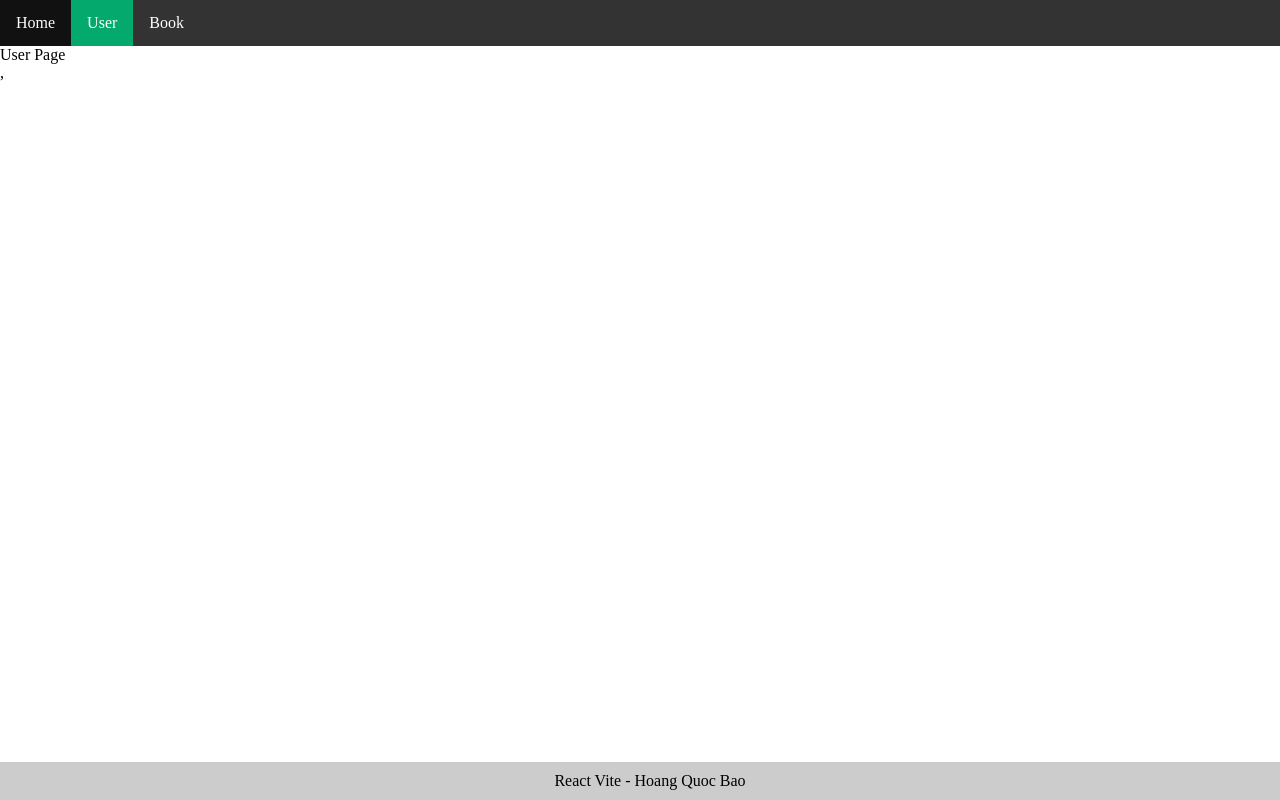
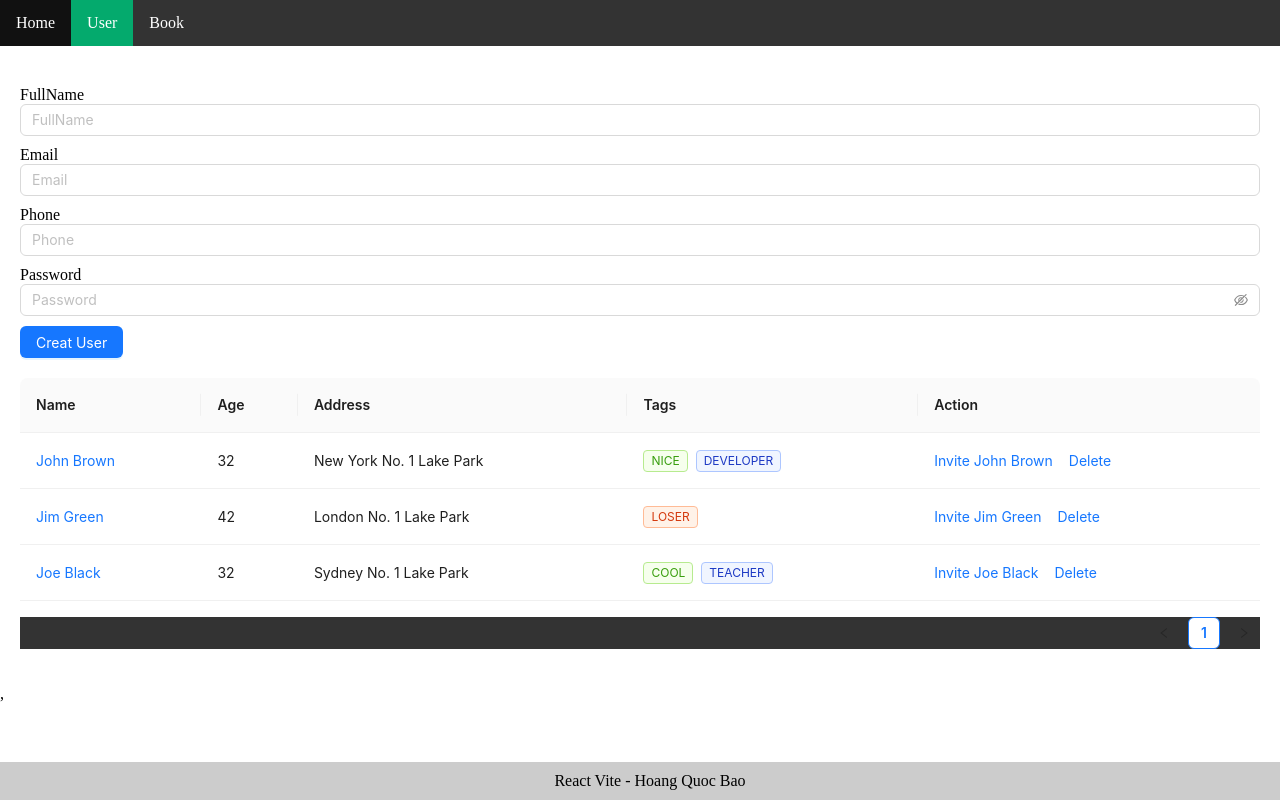
Before and after one commit to hqb2k4/reactjs_base, a React (Vite) app: page /users in a window 1280 px wide. Built offline with nearby package versions, Linux system fonts and the light colour scheme.

Commit message:
Design Form by Atd

```diff
--- a/package.json
+++ b/package.json
@@ -10,6 +10,8 @@
     "preview": "vite preview"
   },
   "dependencies": {
+    "@ant-design/icons": "^6.0.0",
+    "antd": "^5.27.0",
     "react": "^19.1.0",
     "react-dom": "^19.1.0",
     "react-router": "^7.8.0"
--- /dev/null
+++ b/src/component/user/user.form.jsx
@@ -0,0 +1,30 @@
+import { Button, Input } from 'antd';
+const UserForm = () => {
+    return (
+        <div className='user-form' style={{margin: '20px 0'}}>
+            <div style={{display: 'flex', flexDirection: 'column', gap: '10px'}}>
+                <div>
+                    <span>FullName</span>
+                    <Input placeholder="FullName" />
+                </div>
+                 <div>
+                    <span>Email</span>
+                    <Input placeholder="Email" />
+                </div>
+                 <div>
+                    <span>Phone</span>
+                    <Input placeholder="Phone" />
+                </div>
+                 <div>
+                    <span>Password</span>
+                    <Input.Password placeholder="Password" />
+                </div>
+                <div>
+                    <Button type="primary">Creat User</Button>
+                </div>
+            </div>
+        </div>
+
+    );
+}
+export default UserForm;
--- /dev/null
+++ b/src/component/user/user.table.jsx
@@ -0,0 +1,79 @@
+import { Space, Table, Tag } from 'antd';
+
+const UserTable = () => {
+    const columns = [
+        {
+            title: 'Name',
+            dataIndex: 'name',
+            key: 'name',
+            render: text => <a>{text}</a>,
+        },
+        {
+            title: 'Age',
+            dataIndex: 'age',
+            key: 'age',
+        },
+        {
+            title: 'Address',
+            dataIndex: 'address',
+            key: 'address',
+        },
+        {
+            title: 'Tags',
+            key: 'tags',
+            dataIndex: 'tags',
+            render: (_, { tags }) => (
+                <>
+                    {tags.map(tag => {
+                        let color = tag.length > 5 ? 'geekblue' : 'green';
+                        if (tag === 'loser') {
+                            color = 'volcano';
+                        }
+                        return (
+                            <Tag color={color} key={tag}>
+                                {tag.toUpperCase()}
+                            </Tag>
+                        );
+                    })}
+                </>
+            ),
+        },
+        {
+            title: 'Action',
+            key: 'action',
+            render: (_, record) => (
+                <Space size="middle">
+                    <a>Invite {record.name}</a>
+                    <a>Delete</a>
+                </Space>
+            ),
+        },
+    ];
+    const data = [
+        {
+            key: '1',
+            name: 'John Brown',
+            age: 32,
+            address: 'New York No. 1 Lake Park',
+            tags: ['nice', 'developer'],
+        },
+        {
+            key: '2',
+            name: 'Jim Green',
+            age: 42,
+            address: 'London No. 1 Lake Park',
+            tags: ['loser'],
+        },
+        {
+            key: '3',
+            name: 'Joe Black',
+            age: 32,
+            address: 'Sydney No. 1 Lake Park',
+            tags: ['cool', 'teacher'],
+        },
+    ];
+    return (
+        <Table columns={columns} dataSource={data} />
+    );
+}
+export default UserTable;
--- a/src/pages/User.jsx
+++ b/src/pages/User.jsx
@@ -1,6 +1,12 @@
+import UserForm from "../component/user/user.form";
+import UserTable from "../component/user/user.table";
+
 const UserPage = () => {
     return (
-        <div>User Page</div>
+        <div style={{ padding: '20px' }}>
+            <UserForm />
+            <UserTable />
+        </div>
     );
 }
 export default UserPage;
```
Also changed, not shown: 1 other file (tests, documents, lock files or other folders).
